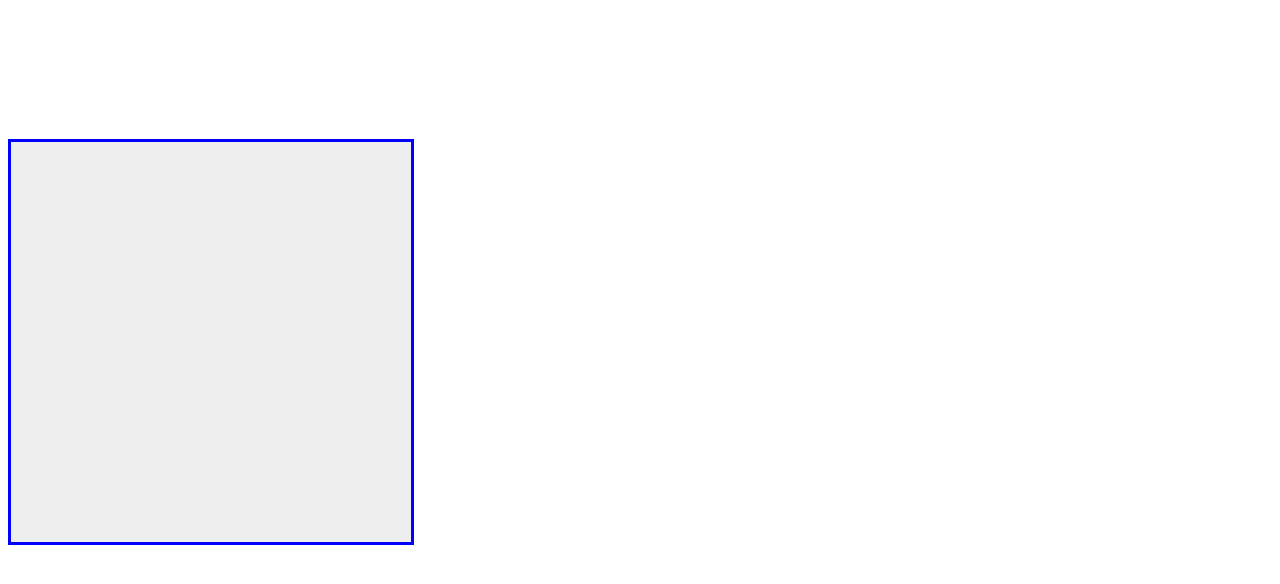
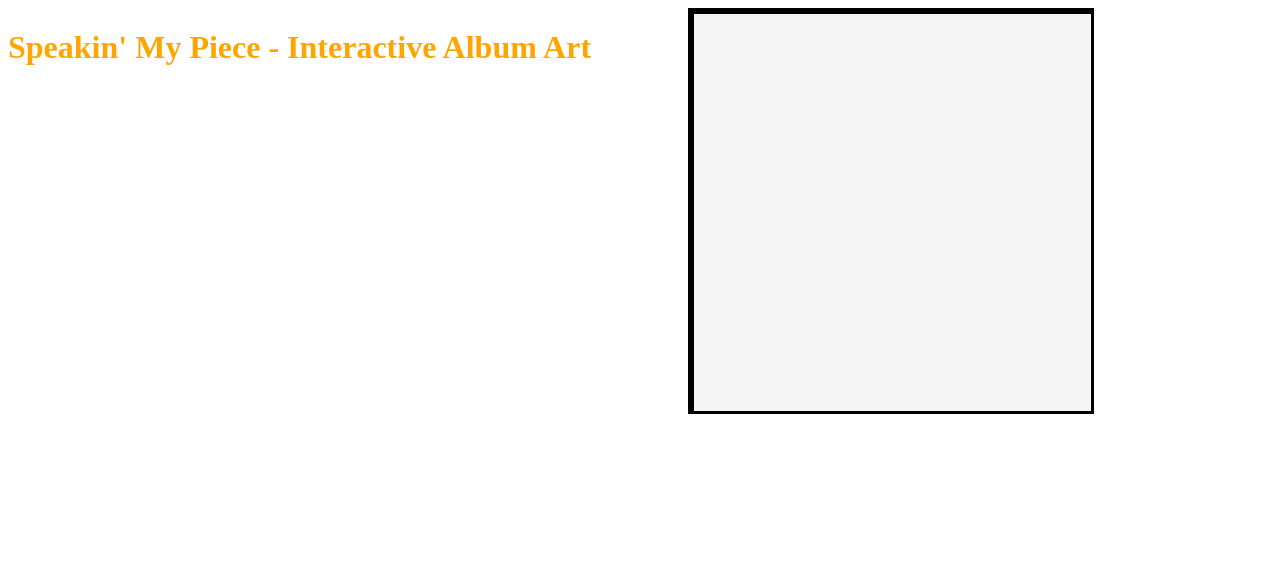
Before and after one commit to JadenMat/React_PROJECT_2, a React (Vite) app: page / in a window 1280 px wide. Shown: the top 584 px of the page. Built offline with nearby package versions, Linux system fonts and the light colour scheme.

Commit message:
CSS changes for GalleryCanvas component!

```diff
--- a/src/App.css
+++ b/src/App.css
@@ -3,18 +3,29 @@
   height: 100vh;
   width: 100vw;
   grid-template-areas:
-  "content content content"
+  "header header header"
   "canvas canvas canvas"
   "footer footer footer"  ;
 }
 
-.canvas {
+header{
+  grid-area: header;
+  width: 100vw;
+  height: 20vh;
+  padding: 10px;
+}
+
+canvas{
   grid-area: canvas;
-  display: flex;
-  justify-content: center;
-  align-items: center;
-  background: black;
-  border: 3px solid blue;
-  position: relative;
-  overflow: hidden;
+  width: 100vw;
+  height:100vh;
+
 }
+
+footer{
+  grid-area: footer;
+}
+
+h1 {
+  color: orange;
+}
--- a/src/App.jsx
+++ b/src/App.jsx
@@ -27,7 +27,9 @@ function App() {
 
   return (
     <div className="grid-container">
-      <div className="header"></div>
+      <div className="header">
+        <h1>Speakin' My Piece - Interactive Album Art</h1>
+      </div>
       <div className="canvas">
         <GalleryCanvas placedPieces={placedPieces} />
         <ImagePalette pieces={availablePieces} onAdd={handleAdd} />
--- a/src/Components/GalleryCanvas/GalleryCanvas.css
+++ b/src/Components/GalleryCanvas/GalleryCanvas.css
@@ -1,15 +1,15 @@
 .canvas {
     width: 400px;
     height: 400px;
-    background: #eee;
-    border: 3px solid blue;
-    position: relative;
+    background: whitesmoke;
+    border: 3px solid black;
+    align-items: center;
+    justify-content: center;
     overflow: hidden;
   }
 
   .piece {
     position: absolute;
-    width: 100%;
+    width: 20%;
     height: auto;
-    animation: fadeIn 0.3s ease;
   }
```
